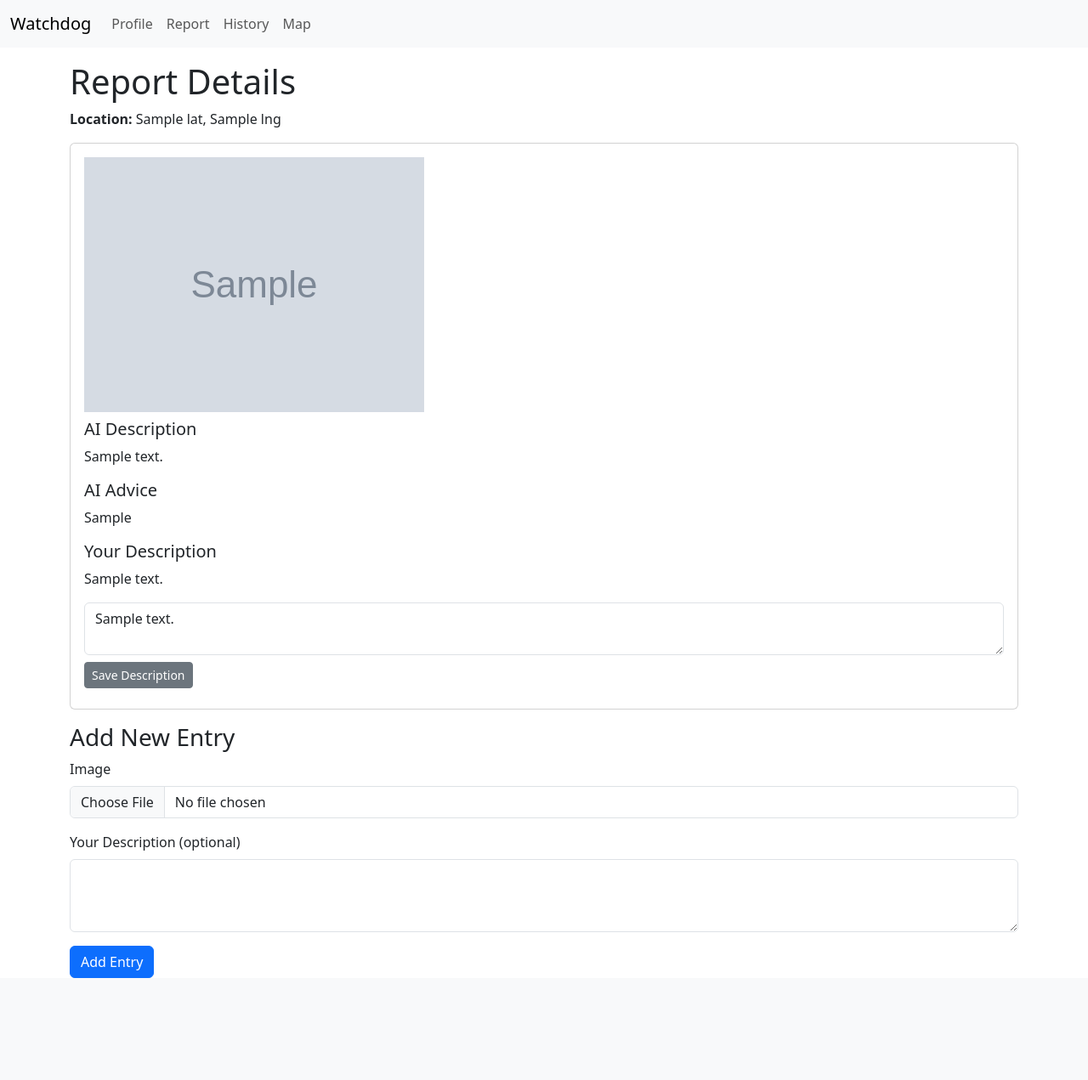
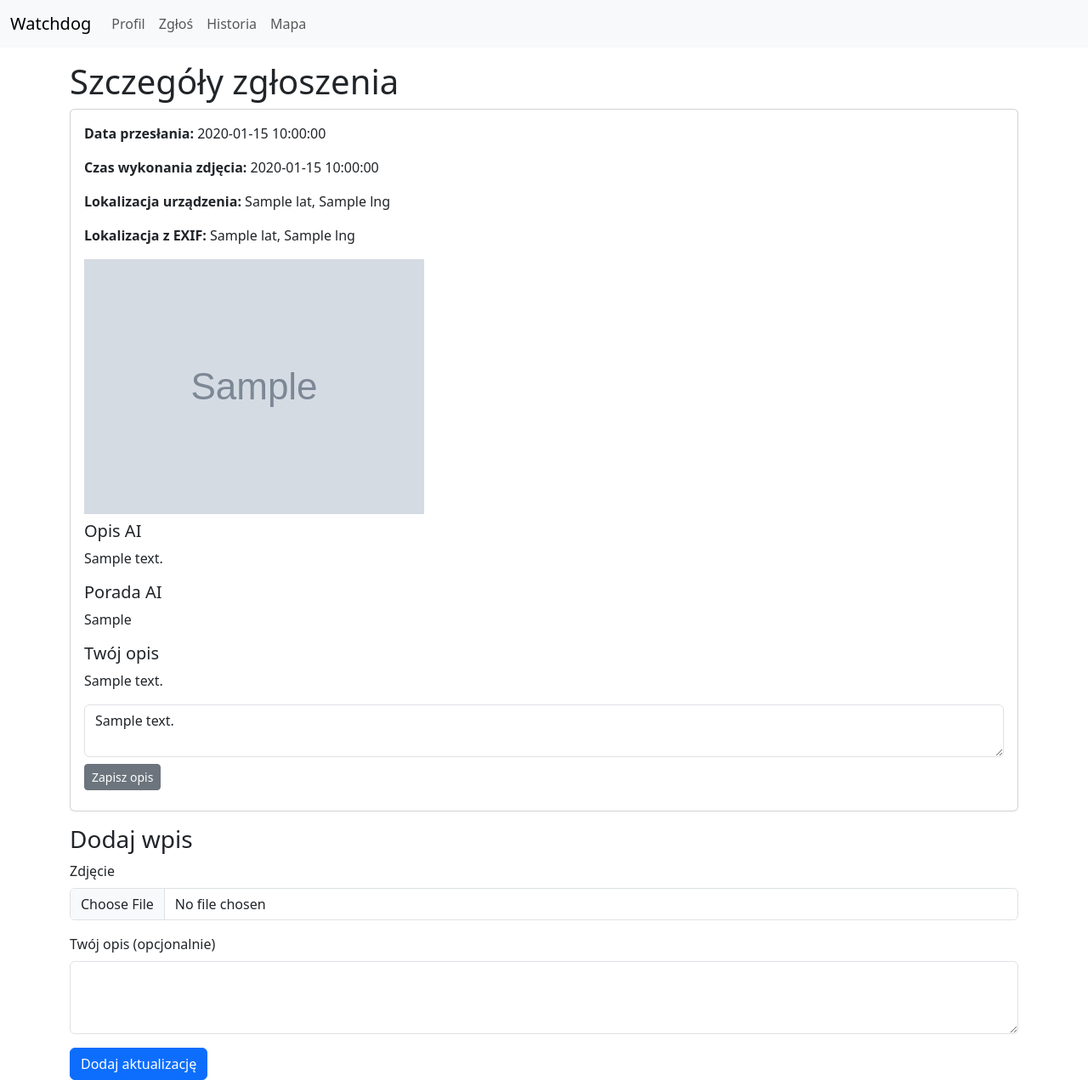
Before and after one commit to dzemeuksis/Straznik, a Flask app: template templates/report_detail.html in a window 1280 px wide. Shown: the whole page at 85% size. Before the commit the page ends 1151 px from the top, so only its background shows below. Run offline with Flask 2, Linux system fonts and the light colour scheme; the template is opened without the code that fills it: most values are stand-ins (such as "Sample title", 1, 10 or a date in 2020).

Commit message:
polski interfejs

```diff
--- a/app.py
+++ b/app.py
@@ -33,8 +33,15 @@ def load_json(filename):
     if not os.path.exists(path):
         with open(path, 'w') as f:
             json.dump([], f)
-    with open(path, 'r') as f:
-        return json.load(f)
+    try:
+        with open(path, 'r') as f:
+            return json.load(f)
+    except (json.JSONDecodeError, ValueError):
+        # Corrupted or empty file: reinitialize with empty list
+        data = []
+        with open(path, 'w') as f:
+            json.dump(data, f)
+        return data
 
 def save_json(filename, data):
     path = os.path.join(app.config['DATA_FOLDER'], filename)
@@ -47,15 +54,51 @@ def load_prompt(filename):
         return f.read()
 def get_image_metadata(filepath):
     """
-    Read EXIF metadata from image file and return as dict.
+    Read EXIF metadata and extract photo timestamp and GPS coordinates.
+    Returns a dict with optional keys: photo_time, exif_lat, exif_lng.
     """
     try:
         img = Image.open(filepath)
-        exif_data = img._getexif() or {}
+        exif_raw = img._getexif() or {}
         metadata = {}
-        for tag_id, value in exif_data.items():
-            tag = ExifTags.TAGS.get(tag_id, tag_id)
-            metadata[tag] = value
+        # Extract photo time
+        # 36867 = DateTimeOriginal, 306 = DateTime
+        dt = exif_raw.get(36867) or exif_raw.get(306)
+        if dt:
+            metadata['photo_time'] = dt
+        # Extract GPS info
+        gps_info = exif_raw.get(34853)  # GPSInfo tag
+        if gps_info:
+            # Map GPS tags to names
+            gps_data = {}
+            for key, val in gps_info.items():
+                name = ExifTags.GPSTAGS.get(key, key)
+                gps_data[name] = val
+            lat = gps_data.get('GPSLatitude')
+            lat_ref = gps_data.get('GPSLatitudeRef')
+            lon = gps_data.get('GPSLongitude')
+            lon_ref = gps_data.get('GPSLongitudeRef')
+            def to_degrees(value):
+                d, m, s = value
+                def conv(x):
+                    try:
+                        return float(x)
+                    except Exception:
+                        num, den = x
+                        return num / den if den else 0
+                d_f = conv(d)
+                m_f = conv(m)
+                s_f = conv(s)
+                return d_f + m_f/60 + s_f/3600
+            if lat and lat_ref and lon and lon_ref:
+                lat_f = to_degrees(lat)
+                if lat_ref != 'N':
+                    lat_f = -lat_f
+                lon_f = to_degrees(lon)
+                if lon_ref != 'E':
+                    lon_f = -lon_f
+                metadata['exif_lat'] = lat_f
+                metadata['exif_lng'] = lon_f
         return metadata
     except Exception:
         return {}
@@ -155,14 +198,29 @@ def report():
             ai_advice = advice_response.output_text.strip()
         except Exception:
             ai_advice = 'AI advice is unavailable.'
-        # Save report with initial entry
+        # Save report with initial entry, including device and EXIF locations and photo time
         reports = load_json('reports.json')
         created_at = datetime.utcnow().isoformat() + 'Z'
         entry_id = str(uuid.uuid4())
+        # EXIF metadata
+        exif_meta = get_image_metadata(filepath)
+        photo_time = exif_meta.get('photo_time')
+        exif_lat = exif_meta.get('exif_lat')
+        exif_lng = exif_meta.get('exif_lng')
+        # Device location
+        try:
+            dev_lat = float(lat)
+            dev_lng = float(lng)
+            device_location = {'lat': dev_lat, 'lng': dev_lng}
+        except Exception:
+            device_location = None
         entry = {
             'entry_id': entry_id,
             'timestamp': created_at,
             'image_filename': filename,
+            'device_location': device_location,
+            'photo_time': photo_time,
+            'exif_location': {'lat': exif_lat, 'lng': exif_lng} if exif_lat is not None and exif_lng is not None else None,
             'ai_description': ai_description,
             'user_description': '',
             'ai_advice': ai_advice
@@ -205,8 +263,18 @@ def report_detail(report_id):
                     entry['user_description'] = user_desc
                     break
         elif action == 'add_entry':
+            # Add a new entry: capture device & EXIF metadata and run vision+advice
             file = request.files.get('image')
             user_desc = request.form.get('user_description', '').strip()
+            # Device location
+            lat = request.form.get('lat')
+            lng = request.form.get('lng')
+            try:
+                dev_lat = float(lat)
+                dev_lng = float(lng)
+                device_location = {'lat': dev_lat, 'lng': dev_lng}
+            except Exception:
+                device_location = None
             if not file or file.filename == '':
                 return "No file", 400
             ext = os.path.splitext(file.filename)[1]
@@ -214,14 +282,18 @@ def report_detail(report_id):
             new_filename = new_entry_id + ext
             new_filepath = os.path.join(app.config['UPLOAD_FOLDER'], new_filename)
             file.save(new_filepath)
-            # Extract EXIF metadata
-            metadata_dict = get_image_metadata(new_filepath)
-            if metadata_dict:
-                metadane = "\n".join(f"{k}: {v}" for k, v in metadata_dict.items())
+            # EXIF metadata
+            exif_meta = get_image_metadata(new_filepath)
+            photo_time = exif_meta.get('photo_time')
+            exif_lat = exif_meta.get('exif_lat')
+            exif_lng = exif_meta.get('exif_lng')
+            # Build prompt metadata string
+            if exif_meta:
+                metadane = "\n".join(f"{k}: {v}" for k, v in exif_meta.items())
             else:
                 metadane = "Brak metadanych."
             prompt_desc = load_prompt('image_description.txt').format(metadane=metadane)
-            # Encode image
+            # Encode and call vision
             mime_type, _ = mimetypes.guess_type(new_filepath)
             if not mime_type:
                 mime_type = 'application/octet-stream'
@@ -261,6 +333,9 @@ def report_detail(report_id):
                 'entry_id': new_entry_id,
                 'timestamp': timestamp,
                 'image_filename': new_filename,
+                'device_location': device_location,
+                'photo_time': photo_time,
+                'exif_location': {'lat': exif_lat, 'lng': exif_lng} if exif_lat is not None and exif_lng is not None else None,
                 'ai_description': ai_description_new,
                 'user_description': user_desc,
                 'ai_advice': ai_advice_new
@@ -290,16 +365,20 @@ def api_incidents():
         rep_list = []
         for rid in inc.get('reports', []):
             r = next((rep for rep in reports if rep['report_id'] == rid), None)
-            if r:
-                # include first entry for marker popup
-                first = r.get('entries', [])[0]
-                rep_list.append({
-                    'report_id': r['report_id'],
-                    'location': r['location'],
-                    'ai_description': first.get('ai_description'),
-                    'ai_advice': first.get('ai_advice'),
-                    'image_url': url_for('main.uploaded_file', filename=first.get('image_filename'))
-                })
+            if not r:
+                continue
+            # include latest entry for marker popup
+            entries = r.get('entries', [])
+            if not entries:
+                continue
+            last = entries[-1]
+            rep_list.append({
+                'report_id': r['report_id'],
+                'location': r['location'],
+                'ai_description': last.get('ai_description'),
+                'ai_advice': last.get('ai_advice'),
+                'image_url': url_for('main.uploaded_file', filename=last.get('image_filename'))
+            })
         out.append({
             'incident_id': inc.get('incident_id'),
             'created_at': inc.get('created_at'),
--- a/templates/base.html
+++ b/templates/base.html
@@ -13,10 +13,10 @@
         <a class="navbar-brand" href="{{ url_for('main.index') }}">Watchdog</a>
         <div class="collapse navbar-collapse">
           <ul class="navbar-nav me-auto mb-2 mb-lg-0">
-            <li class="nav-item"><a class="nav-link" href="{{ url_for('main.profile') }}">Profile</a></li>
-            <li class="nav-item"><a class="nav-link" href="{{ url_for('main.report') }}">Report</a></li>
-            <li class="nav-item"><a class="nav-link" href="{{ url_for('main.reports_list') }}">History</a></li>
-            <li class="nav-item"><a class="nav-link" href="{{ url_for('main.index') }}">Map</a></li>
+            <li class="nav-item"><a class="nav-link" href="{{ url_for('main.profile') }}">Profil</a></li>
+            <li class="nav-item"><a class="nav-link" href="{{ url_for('main.report') }}">Zgłoś</a></li>
+            <li class="nav-item"><a class="nav-link" href="{{ url_for('main.reports_list') }}">Historia</a></li>
+            <li class="nav-item"><a class="nav-link" href="{{ url_for('main.index') }}">Mapa</a></li>
           </ul>
         </div>
       </div>
--- a/templates/profile.html
+++ b/templates/profile.html
@@ -1,11 +1,11 @@
 {% extends 'base.html' %}
 {% block content %}
-<h1>Profile</h1>
+<h1>Profil</h1>
 <form method="post">
   <div class="mb-3">
-    <label for="profile_text" class="form-label">Profile Text</label>
+    <label for="profile_text" class="form-label">Opis profilu</label>
     <textarea class="form-control" name="profile_text" id="profile_text" rows="3">{{ profile_text or '' }}</textarea>
   </div>
-  <button type="submit" class="btn btn-primary">Save</button>
+  <button type="submit" class="btn btn-primary">Zapisz</button>
 </form>
 {% endblock %}
--- a/templates/report_detail.html
+++ b/templates/report_detail.html
@@ -1,16 +1,25 @@
 {% extends 'base.html' %}
 {% block content %}
-<h1>Report Details</h1>
-<p><strong>Location:</strong> {{ report.location.lat }}, {{ report.location.lng }}</p>
+<h1>Szczegóły zgłoszenia</h1>
 {% for entry in report.entries %}
   <div class="card mb-3">
     <div class="card-body">
+      <p><strong>Data przesłania:</strong> {{ entry.timestamp }}</p>
+      {% if entry.photo_time %}
+      <p><strong>Czas wykonania zdjęcia:</strong> {{ entry.photo_time }}</p>
+      {% endif %}
+      {% if entry.device_location %}
+      <p><strong>Lokalizacja urządzenia:</strong> {{ entry.device_location.lat }}, {{ entry.device_location.lng }}</p>
+      {% endif %}
+      {% if entry.exif_location %}
+      <p><strong>Lokalizacja z EXIF:</strong> {{ entry.exif_location.lat }}, {{ entry.exif_location.lng }}</p>
+      {% endif %}
       <img src="{{ url_for('main.uploaded_file', filename=entry.image_filename) }}" class="img-fluid mb-2">
-      <h5>AI Description</h5>
+      <h5>Opis AI</h5>
       <p>{{ entry.ai_description }}</p>
-      <h5>AI Advice</h5>
+      <h5>Porada AI</h5>
       <p>{{ entry.ai_advice }}</p>
-      <h5>Your Description</h5>
+      <h5>Twój opis</h5>
       {% if entry.user_description %}
         <p>{{ entry.user_description }}</p>
       {% endif %}
@@ -18,24 +27,36 @@
         <input type="hidden" name="entry_id" value="{{ entry.entry_id }}">
         <input type="hidden" name="action" value="update_description">
         <div class="mb-2">
-          <textarea class="form-control" name="user_description" rows="2" placeholder="Add your description">{{ entry.user_description }}</textarea>
+          <textarea class="form-control" name="user_description" rows="2" placeholder="Dodaj opis">{{ entry.user_description }}</textarea>
         </div>
-        <button type="submit" class="btn btn-secondary btn-sm">Save Description</button>
+        <button type="submit" class="btn btn-secondary btn-sm">Zapisz opis</button>
       </form>
     </div>
   </div>
 {% endfor %}
-<h3>Add New Entry</h3>
+<h3>Dodaj wpis</h3>
 <form method="post" enctype="multipart/form-data">
   <input type="hidden" name="action" value="add_entry">
+  <input type="hidden" name="lat" id="lat">
+  <input type="hidden" name="lng" id="lng">
   <div class="mb-3">
-    <label for="image" class="form-label">Image</label>
+    <label for="image" class="form-label">Zdjęcie</label>
     <input class="form-control" type="file" id="image" name="image" required>
   </div>
   <div class="mb-3">
-    <label for="user_description_new" class="form-label">Your Description (optional)</label>
+    <label for="user_description_new" class="form-label">Twój opis (opcjonalnie)</label>
     <textarea class="form-control" id="user_description_new" name="user_description" rows="3"></textarea>
   </div>
-  <button type="submit" class="btn btn-primary">Add Entry</button>
+  <button type="submit" class="btn btn-primary">Dodaj aktualizację</button>
 </form>
+<script>
+  window.onload = () => {
+    if (navigator.geolocation) {
+      navigator.geolocation.getCurrentPosition(pos => {
+        document.getElementById('lat').value = pos.coords.latitude;
+        document.getElementById('lng').value = pos.coords.longitude;
+      });
+    }
+  };
+</script>
 {% endblock %}
--- a/templates/report_form.html
+++ b/templates/report_form.html
@@ -1,14 +1,14 @@
 {% extends 'base.html' %}
 {% block content %}
-<h1>New Report</h1>
+<h1>Nowe zgłoszenie</h1>
 <form method="post" enctype="multipart/form-data">
   <div class="mb-3">
-    <label for="image" class="form-label">Image</label>
+    <label for="image" class="form-label">Zdjęcie</label>
     <input class="form-control" type="file" id="image" name="image" required>
   </div>
   <input type="hidden" name="lat" id="lat">
   <input type="hidden" name="lng" id="lng">
-  <button type="submit" class="btn btn-primary">Submit</button>
+  <button type="submit" class="btn btn-primary">Zgłoś</button>
 </form>
 <script>
   window.onload = () => {
```
Also changed, not shown: other parts of templates/base.html (+1 -1 lines), prompts/advice.txt (+2 -14 lines), templates/index.html (+4 -4 lines), templates/reports.html (+4 -4 lines).
